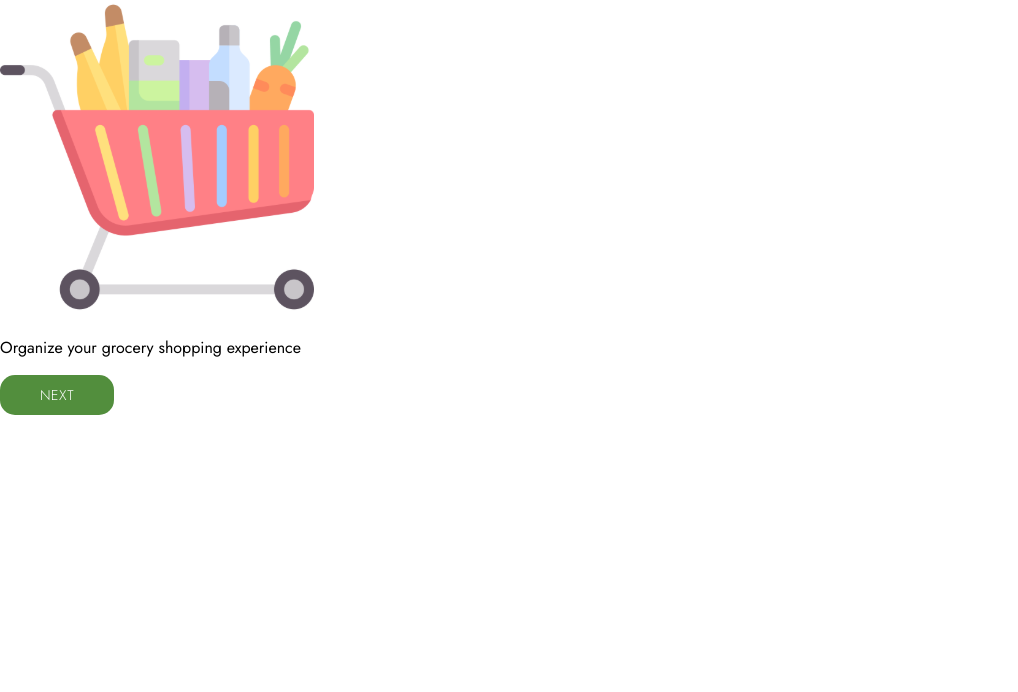
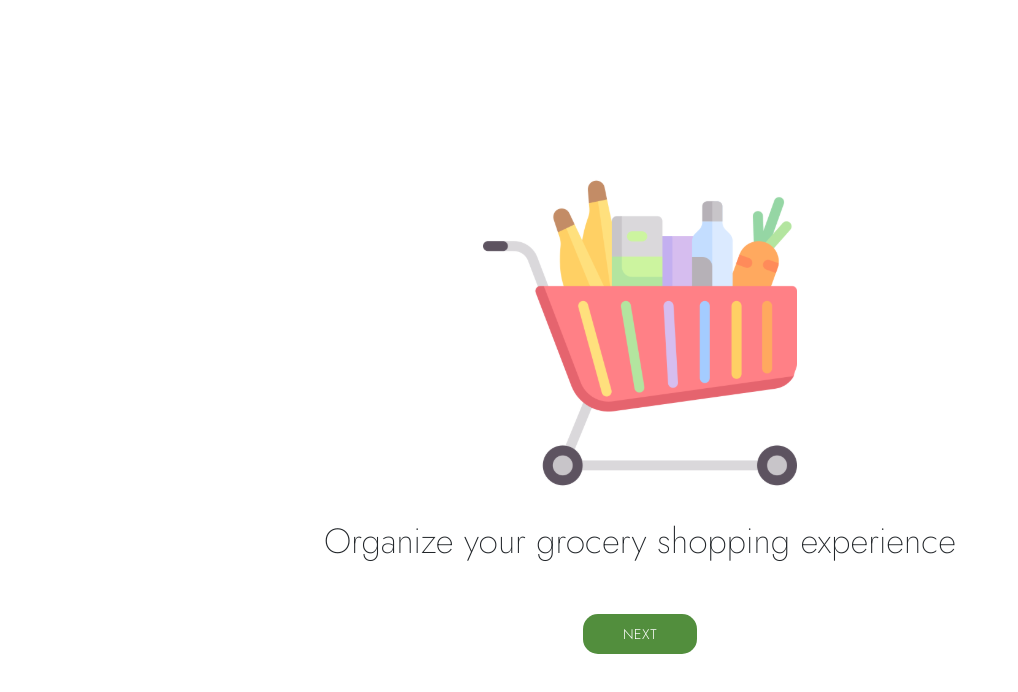
Before and after one commit to ElyTgy/grocr, a React (Create React App) app: page / in a window 1280 px wide. Shown: the top 692 px of the page, without its empty margins (0-1018 px from the left). Built offline with nearby package versions, Linux system fonts and the light colour scheme.

Commit message:
style landing page

```diff
--- a/package.json
+++ b/package.json
@@ -13,10 +13,12 @@
     "@testing-library/react": "^12.1.2",
     "@testing-library/user-event": "^13.5.0",
     "axios": "^0.24.0",
+    "bootstrap": "^5.1.3",
     "react": "^17.0.2",
     "react-dom": "^17.0.2",
     "react-router-dom": "^6.2.1",
     "react-scripts": "5.0.0",
+    "react-transition-group": "^4.4.2",
     "styled-components": "^5.3.3",
     "web-vitals": "^2.1.3"
   },
--- a/src/CustomComponents/Button.js
+++ b/src/CustomComponents/Button.js
@@ -23,5 +23,5 @@ const StyledButton = styled(Button)((props) => ({
 export function CustomButton(props) {
     let color = null;
     if(props.color==='grey'){color="#C4C4C4"}else if(props.color==='green'){color="#528E3D"}
-    return <StyledButton myBackgroundColor={color}>{props.children}</StyledButton>
+    return <StyledButton onClick={props.onClick} myBackgroundColor={color}>{props.children}</StyledButton>
 }
--- /dev/null
+++ b/src/LandingPage.css
@@ -0,0 +1,23 @@
+.landing{
+  display: flex;
+  flex-direction: column;
+  align-items: center;
+  padding: 30px 200px;
+  font-size: 35px;
+  text-align: center;
+  font-weight: 200;
+  max-width: 90vw;
+}
+
+
+.landing-image{
+  margin-bottom: 25px;
+}
+
+.landing-container{
+  display: flex;
+  flex-direction: column;
+  align-items: center;
+  justify-content: center;
+  height: 100vh;
+}
--- a/src/index.js
+++ b/src/index.js
@@ -3,6 +3,9 @@ import ReactDOM from 'react-dom';
 import './index.css';
 import App from './App';
 import {BrowserRouter} from 'react-router-dom';
+import 'bootstrap/dist/css/bootstrap.css';
+import 'bootstrap/dist/js/bootstrap.js';
+
 
 ReactDOM.render(
   <BrowserRouter>
```
Also changed, not shown: src/LandinPage.css (deleted), src/LandingPage.js, 1 other file (tests, documents, lock files or other folders).
